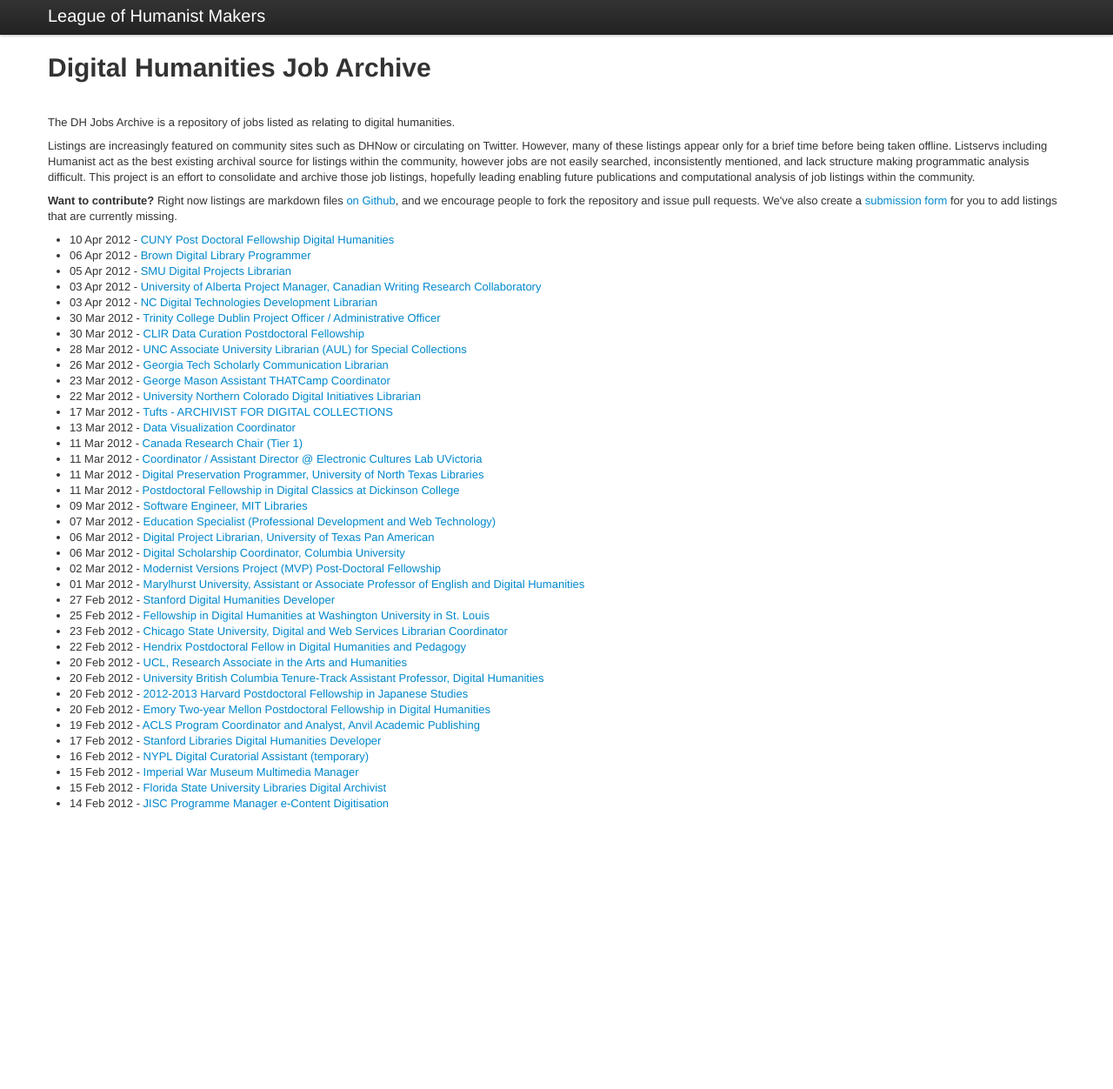
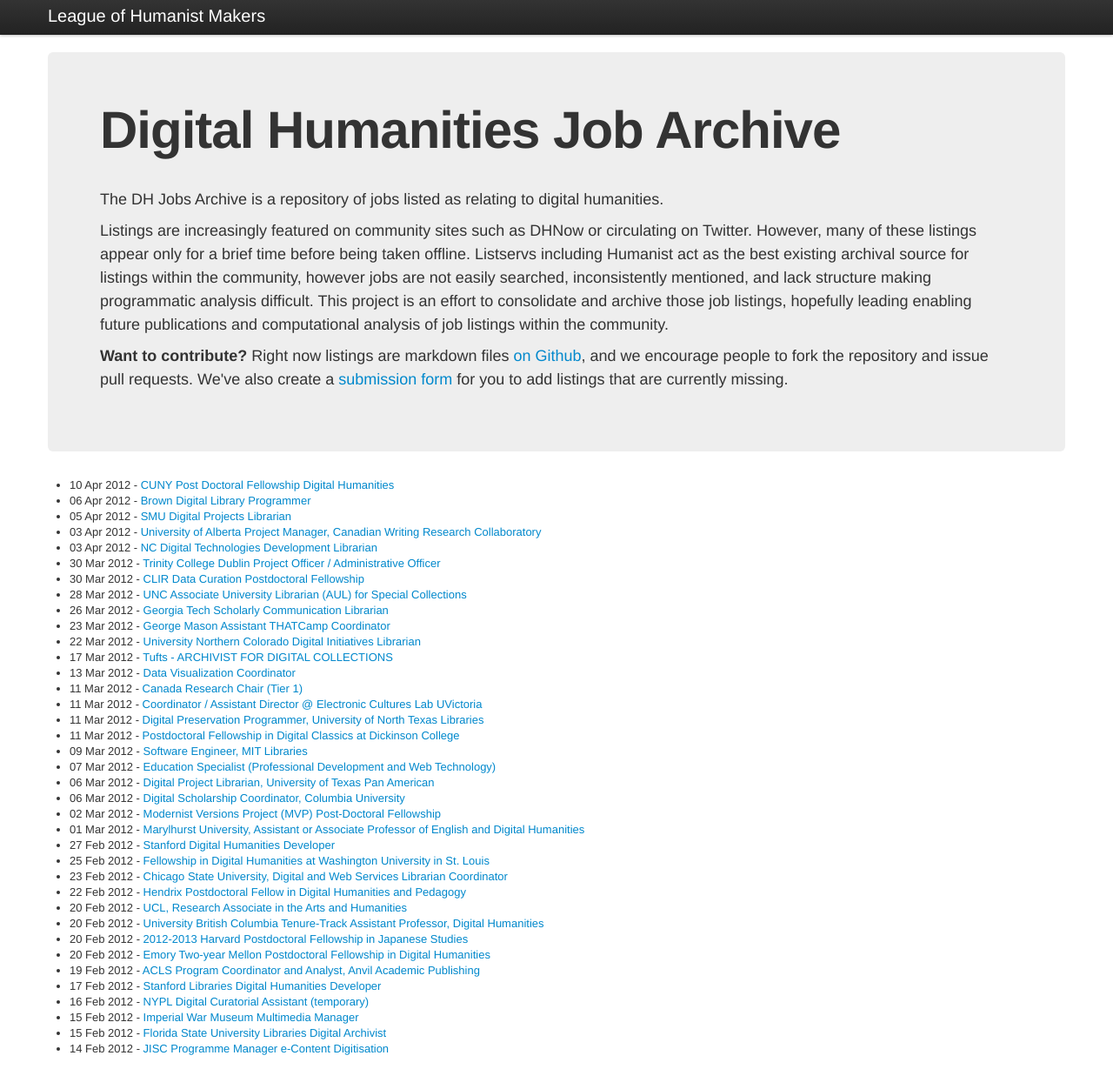
Before and after one commit to lofhm/DH-Job-Archive, a Jekyll site: the page built from index.html, in a window 1280 px wide and 1264 px high. Shown: the top 1252 px of the window at 87% size. Built offline with Jekyll 4.4.1, drawn with Linux system fonts in a browser that asks for light colours.

Commit message:
Update some syntax to index.

```diff
--- a/index.html
+++ b/index.html
@@ -3,9 +3,10 @@
 title: The Digital Humanities Job Archive
 ---
 
-<h1>Digital Humanities Job Archive</h1>
 
-<div class="description">
+ <div class="hero-unit">
+	<h1>Digital Humanities Job Archive</h1>
+
 	<p>The DH Jobs Archive is a repository of jobs listed as relating to digital humanities.</p>
 
 	<p>Listings are increasingly featured on community sites such as DHNow or circulating on Twitter. However, many of these listings appear only for a brief time before being taken offline. Listservs including Humanist act as the best existing archival source for listings within the community, however jobs are not easily searched, inconsistently mentioned, and lack structure making programmatic analysis difficult. This project is an effort to consolidate and archive those job listings, hopefully leading enabling future publications and computational analysis of job listings within the community.</p>
```
